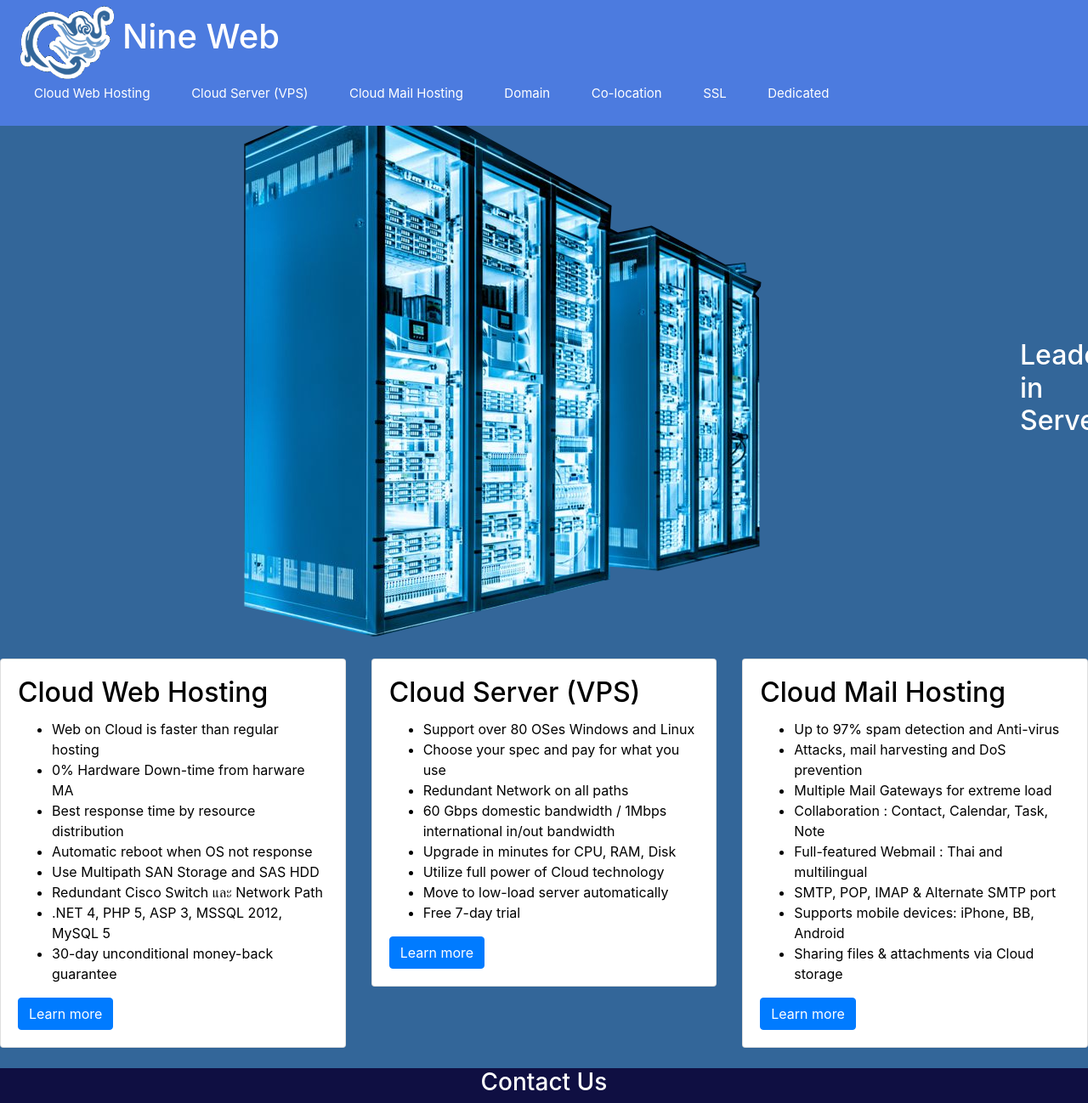
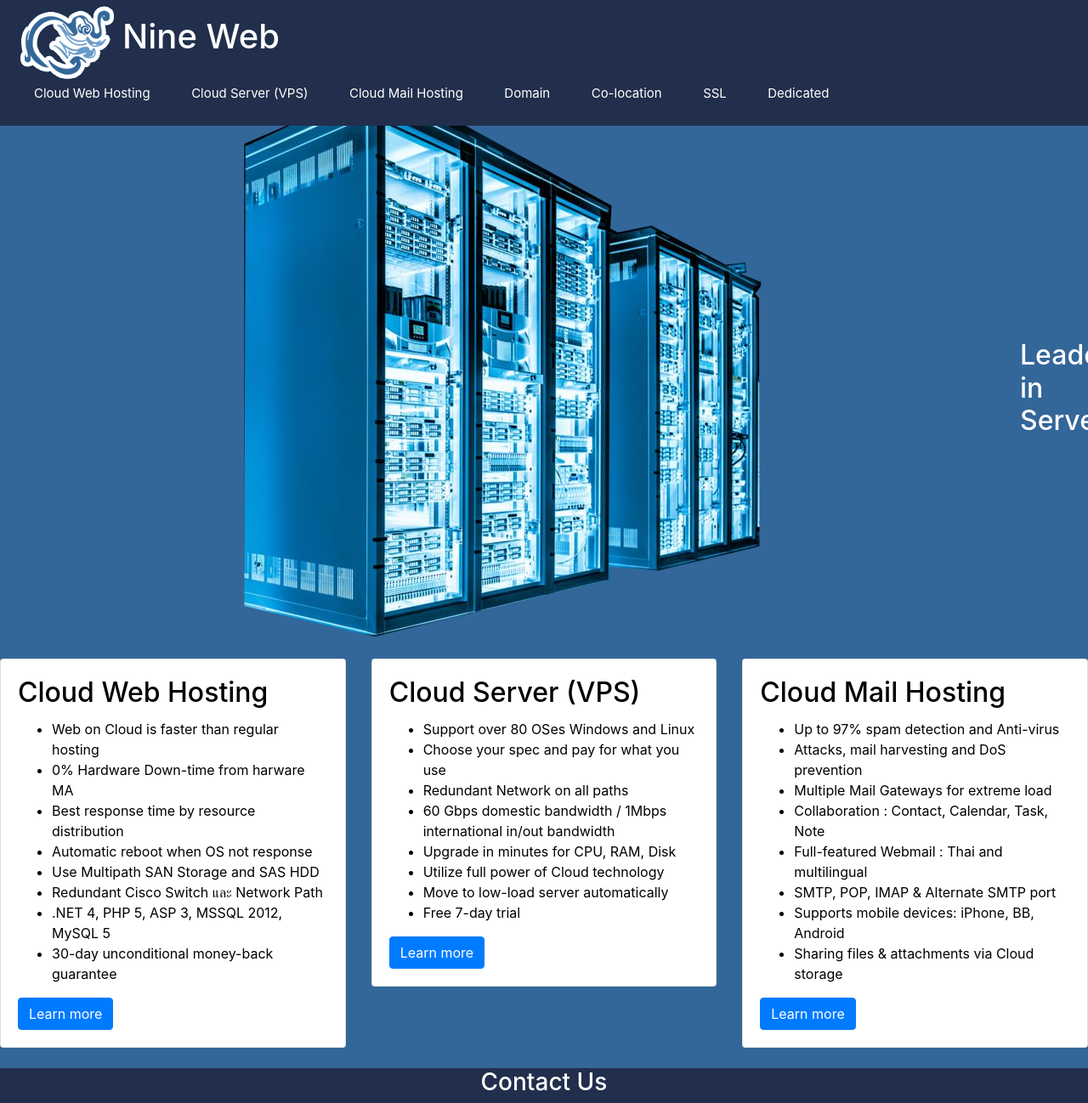
Before and after one commit to tehnuge/website, a React (Create React App) app: page / in a window 1280 px wide. Shown: the top 1298 px of the page at 85% size. Built offline with nearby package versions, Linux system fonts and the light colour scheme.

Commit message:
update colors

```diff
--- a/src/App.css
+++ b/src/App.css
@@ -4,7 +4,6 @@
 }
 .d-flex{
   background-color: #336699;
-  /* background-color: #4c7bdf; */
 }
 
 .dropdown-content {
@@ -41,9 +40,8 @@
   justify-content: center;
   font-size: calc(10px + 2vmin);
   padding-bottom: 10px;
-  /* margin-bottom: 20px; */
-  /* background-color: #336699; */
-  background-color: #4c7bdf;
+  background-color: #212f4c;
+  /* background-color: #4c7bdf; */
 
 }
 .tabs{
@@ -67,7 +65,7 @@
 }
 
 #footer {
-  background-color: #0f0f42;
+  background-color: #212f4c;
   width: 100vw;
 }
 
```
